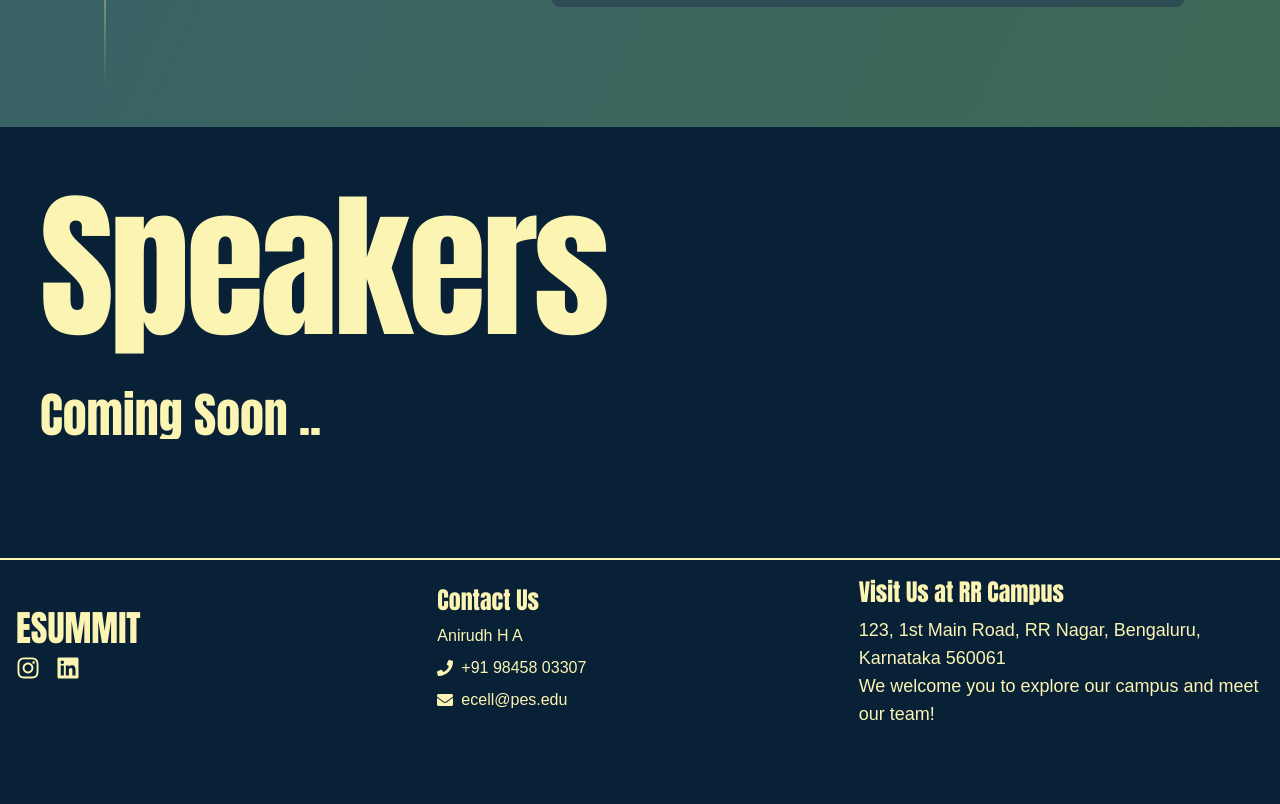
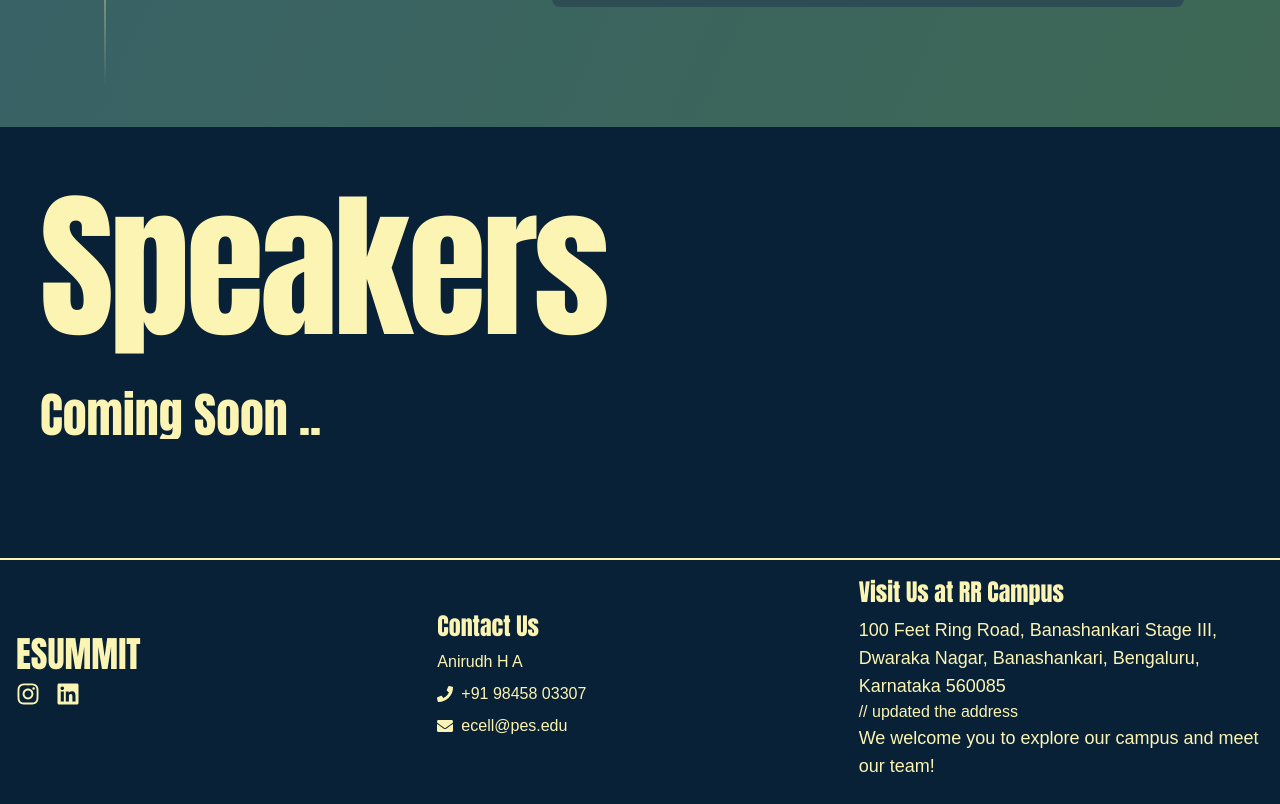
Before and after one commit to Aneesh200/Esummit24, a Next.js app: page / in a window 1280 px wide. Shown: the part 4253-5057 px from the top of the page. Before the commit the page ends 5005 px from the top, so only its background shows below. Built offline with nearby package versions, Linux system fonts and the light colour scheme.

Commit message:
Added Aarambh registration link

```diff
--- a/src/components/Footer.tsx
+++ b/src/components/Footer.tsx
@@ -46,7 +46,7 @@ export function Footer() {
         {/* Right Section: Visit Us at RR Campus */}
         <div className="flex flex-col items-start">
           <h2 className={`${anton.className} text-2xl mb-2`}>Visit Us at RR Campus</h2>
-          <p className="text-lg">123, 1st Main Road, RR Nagar, Bengaluru, Karnataka 560061</p>
+          <p className="text-lg">100 Feet Ring Road, Banashankari Stage III, Dwaraka Nagar, Banashankari, Bengaluru, Karnataka 560085</p> // updated the address
           <p className="text-lg">We welcome you to explore our campus and meet our team!</p>
         </div>
       </div>
--- a/src/components/eventsGrid.tsx
+++ b/src/components/eventsGrid.tsx
@@ -16,6 +16,7 @@ export function ModalGrid() {
           <p><strong>Contact:</strong> Adithya R, +91 821776 0263</p>
         </>
       ),
+      registerLink: 'https://docs.google.com/forms/d/e/1FAIpQLScTiFB_1VM2CZRA72ttLgh2YoNZfVP6MKfKrbSeU4zdAb8H3g/viewform',  // Registration link for Aarambh
     },
     {
       title: 'BEST MANAGER',
@@ -75,7 +76,7 @@ export function ModalGrid() {
           <p><strong>Registration Fee:</strong> Free</p>
         </>
       ),
-      registerLink: 'https://docs.google.com/forms/d/e/1FAIpQLSdBgKidjKnvZyLejuqlxsXgxzTiinqZ1UYPRr63kQT7nCYZrg/viewform',  // Registration link for Sync It Up
+      registerLink: 'https://docs.google.com/forms/d/e/1FAIpQLSdBgKidjKnvZyLejuqlxsXgxzTiinqZ1UYPRr63kQT7nCYZrg/viewform',  // Registration link for Sink or Sell
     },
   ];
 
```
